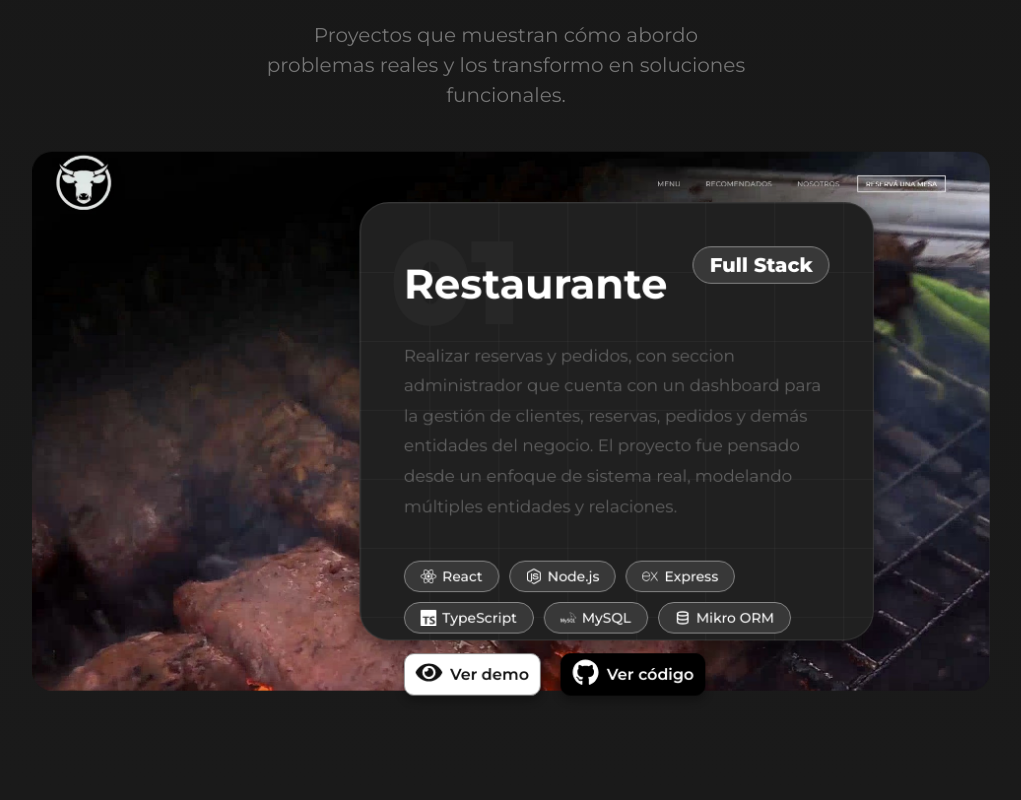
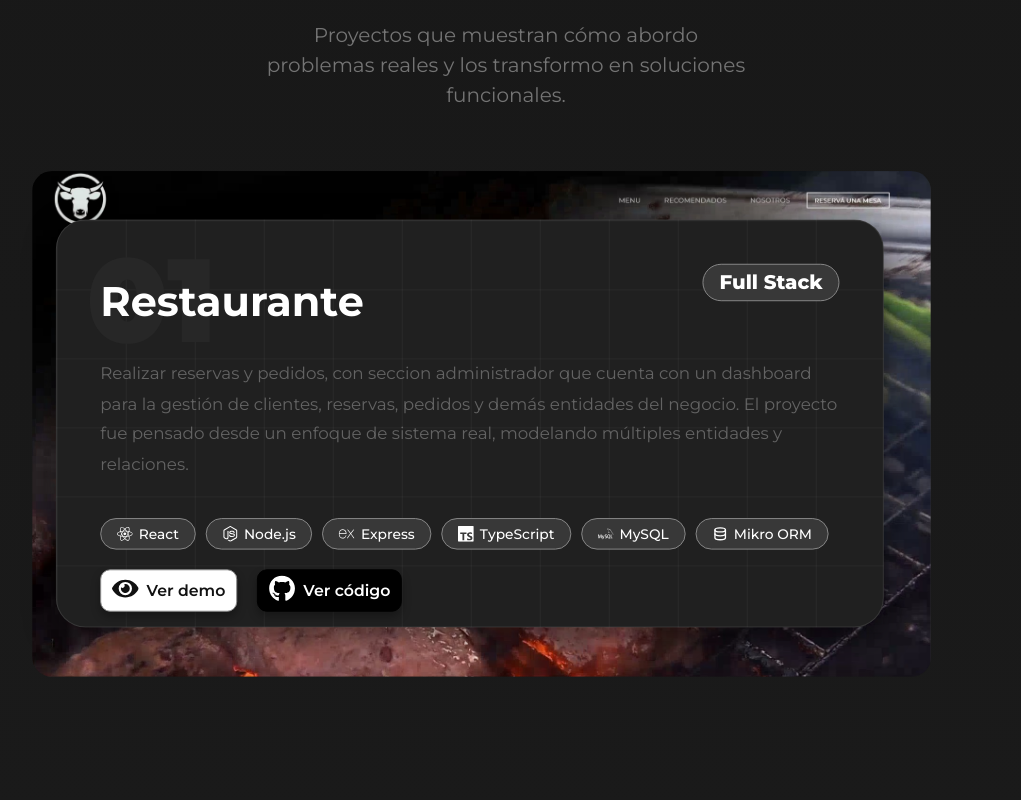
Before and after one commit to AlanHeidel/portfolio, a React (Vite) app: page / in a window 1280 px wide. Shown: the part 980-1780 px from the top of the page, without its empty margins (134-1155 px from the left). Built offline with nearby package versions, Linux system fonts and the light colour scheme.

Commit message:
fix(ui): update CV button and stabilize ScrollStack

```diff
--- a/src/App.css
+++ b/src/App.css
@@ -348,6 +348,12 @@
   gap: 30px;
 }
 
+.btn-about-cv-container {
+  display: flex;
+  justify-content: flex-start;
+  align-items: center;
+}
+
 .skills-section {
   background: var(--bg-secondary);
   min-height: 100dvh;
--- a/src/App.jsx
+++ b/src/App.jsx
@@ -17,6 +17,7 @@ import {
   FaMapMarkerAlt,
   FaGraduationCap,
   FaDownload,
+  FaFilePdf
 } from "react-icons/fa";
 import Slider from "./components/Slider/Slider.jsx";
 import AboutCard from "./components/AboutCard/AboutCard.jsx";
@@ -107,7 +108,7 @@ function App() {
                 </div>
                 <div className="buttons-container">
                   <button className="btn-primary" onClick={() => scrollToId('projects')}><FaFolderOpen size={18} className={"icon-btn"} /> Ver Proyectos</button>
-                  <button className="btn-secondary" onClick={() => scrollToId('contact')}><FaEnvelope size={18} className={"icon-btn"} />Contáctame</button>
+                  <a className="btn-secondary" href="https://drive.google.com/file/d/15CBLgleusIqHXhw7K6oxG2CCMxQ5JXAl/view?usp=drive_link" target="blank"><FaDownload size={18} className={"icon-btn"} />Descargar CV</a>
                 </div>
               </div>
               <div className="avatar-content">
@@ -202,7 +203,9 @@ function App() {
                     { icon: <FaInstagram className={"social-icon"} size={24} color={"#f0f0f0"} />, href: 'https://instagram.com/AlanHeidel' },
                   ]} />
                 </div>
-                <button className="btn-secondary"><FaDownload className={"icon-btn"} /> Descargar CV</button>
+                <div className="btn-about-cv-container">
+                  <a href="https://drive.google.com/file/d/15CBLgleusIqHXhw7K6oxG2CCMxQ5JXAl/view?usp=drive_link" target="blank" className="btn-secondary"><FaDownload className={"icon-btn"} /> Descargar CV</a>
+                </div>
 
               </div>
             </div>
--- a/src/components/ProjectCard/ProjectCard.css
+++ b/src/components/ProjectCard/ProjectCard.css
@@ -24,12 +24,14 @@
     grid-template-columns: 1fr 1fr;
     align-items: center;
     height: 90%;
+    width: auto;
 }
 
 .project-image-1 {
     position: relative;
     aspect-ratio: 16 / 9;
-    height: 100%;
+    height: 95%;
+    width: auto;
     border-radius: 20px;
     overflow: hidden;
 }
@@ -38,7 +40,7 @@
     width: 100%;
     height: 100%;
     object-fit: cover;
-    transition: transform 0.5s ease;
+    transition: transform 0.3s ease;
 }
 
 .project-1:hover .project-image-1 img {
@@ -58,10 +60,9 @@
     padding: 44px;
     z-index: 2;
     box-shadow: 0 10px 30px rgba(0, 0, 0, 0.5);
-    height: 65%;
-    width: 100%;
+    height: 60%;
+    width: 750px;
     transition: background-color .4s ease;
-    margin-left: -100px;
 }
 
 .project-number {
--- a/src/components/ScrollStack/ScrollStack.css
+++ b/src/components/ScrollStack/ScrollStack.css
@@ -11,8 +11,8 @@
 
 .project-card {
     position: sticky;
-    top: 14vh;
-    height: 70vh;
+    top: 100px;
+    height: 75vh;
     width: 100%;
     margin-bottom: 130px;
     color: white;
@@ -20,10 +20,4 @@
     flex-direction: column;
     justify-content: center;
     opacity: 1;
-    transform: translate3d(0, 60px, 0) scale(0.1);
-    will-change: transform, opacity;
 }
-
-.projects-end {
-    height: 10px;
-}
--- a/src/components/ScrollStack/ScrollStack.jsx
+++ b/src/components/ScrollStack/ScrollStack.jsx
@@ -57,7 +57,7 @@ export default function ScrollStack() {
         const stickyTopVh = 10; // coincide con CSS top: 10vh
         const getStickyTopPx = () => (window.innerHeight * stickyTopVh) / 100;
 
-        const enterDistance = () => window.innerHeight * 1;
+        const enterDistance = () => window.innerHeight;
 
         let rafId = null;
 
@@ -73,11 +73,17 @@ export default function ScrollStack() {
                 const start = stickyTopPx + dist;
                 const end = stickyTopPx;
                 const t = clamp01((start - rect.top) / (start - end));
+
+                // Escala de 0.75 a 1
                 const scale = 0.75 + 0.25 * t;
 
+                // TranslateY de 60px a 0
+                const translateY = 60 * (1 - t);
+
                 card.style.opacity = "1";
-                card.style.transform = `scale(${scale})`;
+                card.style.transform = `translate3d(0, ${translateY}px, 0) scale(${scale})`;
             }
+
         };
 
         const onScroll = () => {
```
